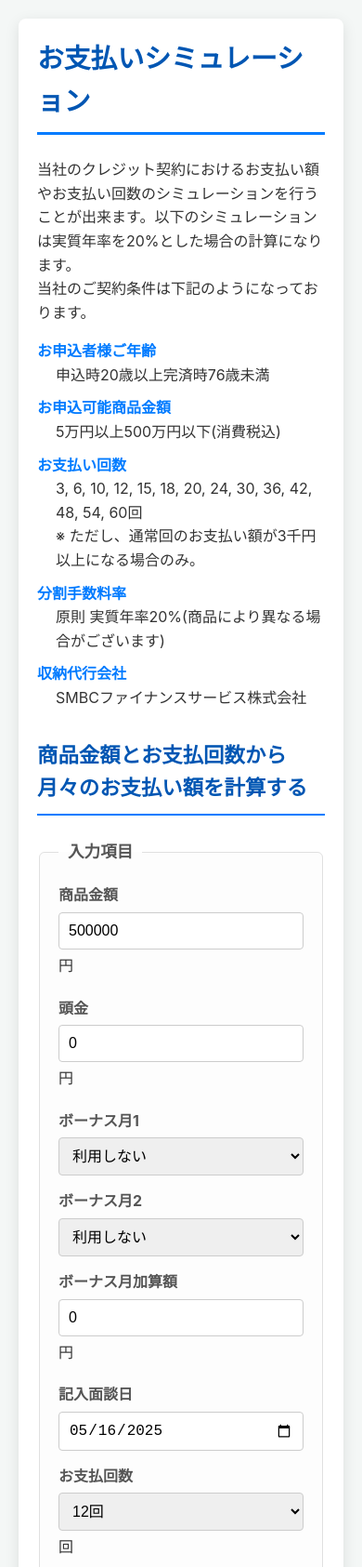
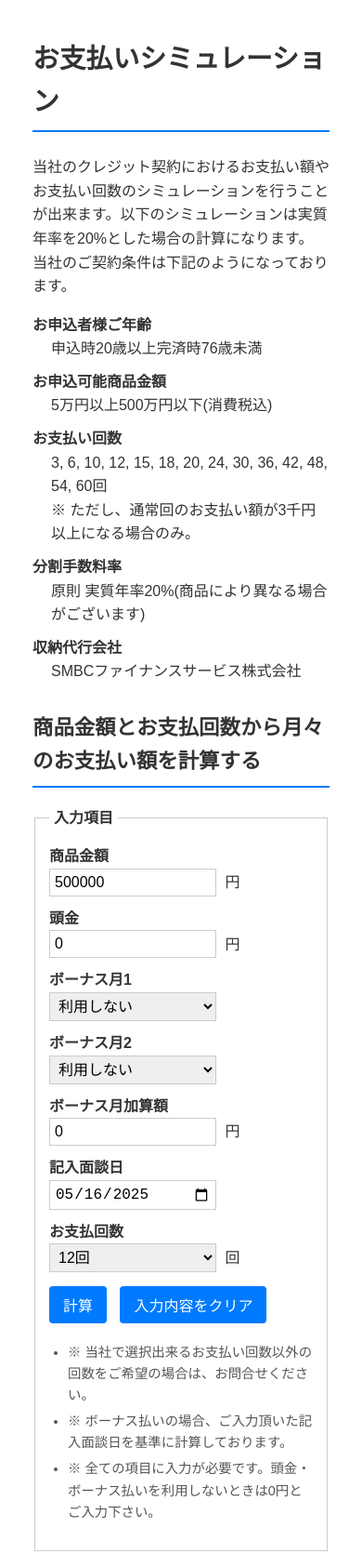
Before and after one commit to RyunosukeImai-ctrl/payment-simulator, a plain HTML site: page index.html in a window 390 px wide. Shown: the top 1685 px of the page at 93% size. Drawn offline with nearby package versions, Linux system fonts and the light colour scheme.

Commit message:
Update index.html

```diff
--- a/index.html
+++ b/index.html
@@ -7,47 +7,44 @@
         <title>お支払いシミュレーション</title>
         <meta name='robots' content='max-image-preview:large'/>
         <meta name="description" content="お支払いシミュレーション"/>
-        <!-- 外部CSSの読み込みは行いません -->
+        <!-- 元のテーマ・プラグインCSSの読み込みは行いません -->
 
-        <!-- シミュレーター専用スタイル -->
+        <!-- シミュレーター専用スタイル (元の画像のデザインを再現) -->
         <style type="text/css">
             /* 基本リセットと全体スタイル */
             body {
-                font-family: -apple-system, BlinkMacSystemFont, "Segoe UI", Roboto, "Helvetica Neue", Arial, sans-serif, "Apple Color Emoji", "Segoe UI Emoji", "Segoe UI Symbol";
+                font-family: Meiryo, "Hiragino Sans", "Noto Sans JP", sans-serif; /* 一般的なゴシック体 */
                 line-height: 1.6;
                 color: #333;
-                background-color: #f4f7f6; /* 薄いグレーの背景 */
+                background-color: #fff; /* 元画像に近い白背景 */
                 margin: 0;
                 padding: 20px;
-                display: flex;
-                justify-content: center;
-                align-items: flex-start; /* 上部に寄せる */
-                min-height: 100vh;
             }
 
-            .simulator-container {
-                background-color: #fff;
-                padding: 30px;
-                border-radius: 8px;
-                box-shadow: 0 4px 15px rgba(0, 0, 0, 0.1); /* 軽い影 */
-                max-width: 700px; /* 最大幅を設定 */
-                width: 100%; /* 幅を最大に */
-                box-sizing: border-box; /* パディングとボーダーを幅に含める */
+            .container { /* 元のサイト構造に寄せたクラス名を再現 */
+                max-width: 800px; /* コンテンツの最大幅 */
+                margin: 0 auto; /* 中央寄せ */
+                padding: 0 15px; /* 左右のパディング */
             }
 
-            h1, h2 {
-                color: #0056b3; /* 少し濃い青 */
-                border-bottom: 3px solid #007bff; /* メインの青で下線 */
-                padding-bottom: 10px;
-                margin-top: 0;
+            h1 {
+                color: #333; /* 元画像に近い黒っぽい色 */
+                border-bottom: 2px solid #007bff; /* 元画像に近い青の下線 */
+                padding-bottom: 8px;
+                margin-top: 20px;
                 margin-bottom: 25px;
-                font-size: 1.8rem; /* 見出しサイズ調整 */
+                font-size: 1.8rem;
+                font-weight: bold;
             }
 
             h2 {
+                 color: #333; /* 元画像に近い黒っぽい色 */
+                 border-bottom: 2px solid #007bff; /* 元画像に近い青の下線 */
+                 padding-bottom: 8px;
+                 margin-top: 30px;
+                 margin-bottom: 20px;
                  font-size: 1.4rem;
-                 border-bottom-width: 2px;
-                 margin-top: 30px;
+                 font-weight: bold;
             }
 
             p {
@@ -60,94 +57,101 @@
             dl dt {
                 font-weight: bold;
                 margin-top: 10px;
-                color: #007bff; /* 青色に */
+                /* 元画像では青くないので黒っぽい色に戻す */
+                color: #333;
             }
             dl dd {
                 margin-bottom: 8px;
                 margin-left: 20px;
             }
 
-            /* シミュレーターフォームのスタイル */
+            /* シミュレーターフォームのスタイル (元の画像のデザインを再現) */
             .calc-form {
                 margin-bottom: 30px;
             }
 
              .calc-form fieldset {
                  margin-bottom: 20px;
-                 padding: 20px;
-                 border: 1px solid #e0e0e0; /* 薄いグレーのボーダー */
-                 border-radius: 6px;
-                 background-color: #fdfdfd; /* わずかに白い背景 */
+                 padding: 15px; /* 元画像に近いパディング */
+                 border: 1px solid #ccc; /* 元画像に近い薄いグレーのボーダー */
+                 border-radius: 0; /* 角丸なし */
+                 background-color: #fff; /* 元画像に近い白背景 */
             }
              .calc-form legend {
                  font-weight: bold;
-                 padding: 0 10px;
-                 color: #555;
-                 font-size: 1.1rem;
+                 padding: 0 5px; /* 元画像に近いパディング */
+                 color: #333; /* 元画像に近い黒っぽい色 */
+                 font-size: 1rem; /* 元画像に近いサイズ */
+                 border-bottom: none; /* 凡例の下線なし */
+                 width: auto; /* フィールドセットの幅に合わせない */
             }
 
+            /* フォーム項目のレイアウト (元の画像のデザインを再現) */
             .form-item {
-                display: flex; /* ラベルと入力フィールドを横並びに */
-                align-items: center; /* 縦方向中央揃え */
-                margin-bottom: 15px;
+                /* ラベルと入力フィールドを縦に並べつつ、ラベル幅を揃えるためのスタイル */
+                margin-bottom: 10px; /* 元画像に近い余白 */
             }
 
             .form-item label {
-                display: inline-block;
+                display: inline-block; /* インラインブロック要素に */
                 font-weight: bold;
-                width: 200px; /* ラベル幅を固定 */
-                margin-right: 15px;
-                flex-shrink: 0; /* 縮小しない */
-                color: #555;
+                width: 180px; /* ラベル幅を固定 (元画像に近い幅) */
+                margin-right: 10px; /* ラベルと入力フィールドの間 */
+                vertical-align: middle; /* 中央揃え */
+                 color: #333; /* 元画像に近い黒っぽい色 */
             }
-             /* 円マークのラベルは幅を自動に */
+             /* 円マークなどの単位ラベル */
              .form-item label.unit {
-                 width: auto;
+                 width: auto; /* 幅固定を解除 */
                  margin-right: 0;
-                 margin-left: 5px;
+                 margin-left: 5px; /* 入力フィールドとの間のスペース */
                  font-weight: normal;
-                 color: #333;
+                 vertical-align: middle; /* 中央揃え */
+                 color: #333; /* 元画像に近い黒っぽい色 */
              }
-
 
             .form-item input[type="number"],
             .form-item select,
             .form-item input[type="date"] {
-                 flex-grow: 1; /* 残りの幅を占める */
-                 padding: 10px;
-                 border: 1px solid #ccc;
-                 border-radius: 4px;
+                 display: inline-block; /* インラインブロック要素に */
+                 width: 180px; /* 入力フィールドの幅を固定 (元画像に近い幅) */
+                 padding: 5px; /* 元画像に近いパディング */
+                 border: 1px solid #ccc; /* 元画像に近いボーダー */
+                 border-radius: 0; /* 角丸なし */
                  box-sizing: border-box; /* パディングとボーダーを幅に含める */
-                 font-size: 1rem;
-                 min-width: 150px; /* 最小幅 */
+                 font-size: 1rem; /* 元画像に近いサイズ */
+                 vertical-align: middle; /* 中央揃え */
             }
              .form-item input[type="date"] {
-                  /* 日付入力フィールドの幅を調整 */
-                 max-width: 200px;
+                 width: 180px; /* 日付入力フィールドも幅固定 */
              }
 
-
+            /* ボタンのスタイル (元の画像のデザインを再現) */
              .button-group {
-                 margin-top: 20px;
-                 text-align: center; /* ボタンを中央寄せ */
+                 margin-top: 15px; /* 元画像に近い上余白 */
+                 /* 中央寄せではなく、元画像のように左寄せ */
+                 /* text-align: left; */
              }
 
             .calc-form input[type="button"] {
-                 padding: 10px 20px;
-                 background-color: #007bff;
+                 padding: 8px 15px; /* 元画像に近いパディング */
+                 background-color: #007bff; /* 元画像に近い青 */
                  color: white;
                  border: none;
-                 border-radius: 5px;
+                 border-radius: 4px; /* 元画像に近い角丸 */
                  cursor: pointer;
                  font-size: 1rem;
-                 transition: background-color 0.3s ease; /* ホバーアニメーション */
-                 margin: 0 5px; /* ボタン間の隙間 */
+                 transition: background-color 0.2s ease; /* ホバーアニメーション */
+                 margin-right: 10px; /* ボタン間の隙間 */
+            }
+             .calc-form input[type="button"]:last-child {
+                  margin-right: 0;
              }
              .calc-form input[type="button"]:hover {
-                 background-color: #0056b3;
+                 background-color: #0056b3; /* ホバーで少し濃く */
              }
               .calc-form input[type="button"]:active {
-                 background-color: #004085;
+                 background-color: #004085; /* クリックでさらに濃く */
              }
 
 
@@ -156,94 +160,64 @@
                  font-size: 0.9rem;
                  color: #555;
                  padding-left: 20px;
-                 border-top: 1px dashed #e0e0e0; /* 上部に点線ボーダー */
-                 padding-top: 15px;
+                 /* 元画像にはないスタイルなので削除 */
+                 /* border-top: 1px dashed #e0e0e0; */
+                 /* padding-top: 15px; */
              }
              .calc-form ul li {
                  margin-bottom: 5px;
                  list-style-type: disc;
              }
 
-            /* シミュレーターの結果表示エリアのスタイル */
+            /* シミュレーターの結果表示エリアのスタイル (元の画像にはないため、シンプルに) */
             .calculation-result {
                 margin-top: 30px;
-                padding: 20px;
-                border: 1px solid #b3e5fc; /* 薄い水色のボーダー */
-                border-radius: 6px;
-                background-color: #e1f5fe; /* 薄い水色の背景 */
-                font-size: 1.1rem;
-                line-height: 1.8;
+                padding: 15px;
+                border: 1px solid #ccc; /* シンプルなボーダー */
+                border-radius: 5px; /* 角丸 */
+                background-color: #f8f8f8; /* 薄いグレー背景 */
+                font-size: 1rem;
+                line-height: 1.6;
             }
 
             .calculation-result h3 {
                 margin-top: 0;
-                margin-bottom: 20px;
-                color: #0277bd; /* 少し濃い水色 */
-                font-size: 1.3rem;
-                border-bottom: none; /* 見出しの共通下線を削除 */
-                padding-bottom: 0;
+                margin-bottom: 15px;
+                border-bottom: 1px dashed #ccc; /* 点線の下線 */
+                padding-bottom: 5px;
+                font-size: 1.2rem;
+                 color: #333; /* 黒っぽい色 */
             }
 
              .calculation-result p {
-                margin-bottom: 12px;
-                padding-bottom: 5px;
-                border-bottom: 1px dotted #b3e5fc; /* 点線の下線 */
+                margin-bottom: 10px;
+                /* 元画像にはないスタイルなので削除 */
+                /* padding-bottom: 5px; */
+                /* border-bottom: 1px dotted #b3e5fc; */
              }
-             .calculation-result p:last-of-type { /* 最後のp要素の下線を削除 */
-                border-bottom: none;
+             .calculation-result p:last-child { /* 最後のp要素の下線を削除 */
+                /* border-bottom: none; */
                 margin-bottom: 0;
                 padding-bottom: 0;
              }
 
             .calculation-result strong {
-                display: inline-block;
-                min-width: 200px; /* 項目名を揃える */
+                /* 元画像にはないスタイルなので調整または削除 */
+                display: inline-block; /* インラインブロック要素に */
+                min-width: 180px; /* ラベル幅に合わせて揃える */
                 margin-right: 10px;
-                color: #01579b; /* さらに濃い青 */
+                color: #333; /* 黒っぽい色 */
             }
 
             .calculation-result .note {
                 font-size: 0.9rem;
                 color: #d35400; /* オレンジ系の注意色 */
-                margin-top: 15px;
-                border-top: 1px dashed #d35400;
-                padding-top: 10px;
+                margin-top: 10px; /* 上余白 */
+                /* 元画像にはないスタイルなので調整または削除 */
+                /* border-top: 1px dashed #d35400; */
+                /* padding-top: 10px; */
              }
 
-             /* レスポンシブ対応 */
-             @media (max-width: 600px) {
-                 .simulator-container {
-                     padding: 20px;
-                 }
-                 .form-item {
-                     flex-direction: column; /* 縦積み */
-                     align-items: flex-start; /* 左寄せ */
-                 }
-                 .form-item label {
-                     width: auto; /* 幅固定を解除 */
-                     margin-right: 0;
-                     margin-bottom: 5px;
-                 }
-                  .form-item label.unit {
-                      margin-left: 0;
-                      margin-top: 5px;
-                  }
-                 .form-item input[type="number"],
-                 .form-item select,
-                 .form-item input[type="date"] {
-                     width: 100%; /* 幅を100%に */
-                     max-width: none; /* 最大幅制限解除 */
-                 }
-                 .calculation-result strong {
-                     min-width: auto; /* 幅固定を解除 */
-                     display: block; /* ブロック要素に */
-                     margin-bottom: 5px;
-                 }
-                 .calculation-result p {
-                     border-bottom: none; /* 下線なし */
-                     padding-bottom: 0;
-                 }
-             }
 
         </style>
 
@@ -290,19 +264,14 @@
                 // 結果エリア内の要素を探す
                 const firstPaymentDateElement = form.querySelector('#result-emp .first-payment-date');
 
-                if (!firstPaymentDateElement) {
-                    // 要素が見つからない場合は処理しない
+                // 結果エリアが表示されていない場合は日付も表示しない
+                if (!firstPaymentDateElement || document.getElementById('result-emp').innerHTML.trim() === '') {
+                     if(firstPaymentDateElement) firstPaymentDateElement.innerHTML = ''; // クリアしておく
                      return;
                 }
 
                  const interviewDateInput = form.querySelector('input[name="interviewDate"]');
                  const interviewDateValue = interviewDateInput ? interviewDateInput.value : '';
-
-                // 結果エリアがまだ表示されていない場合は日付も表示しない
-                if (document.getElementById('result-emp').innerHTML.trim() === '') {
-                     firstPaymentDateElement.innerHTML = ''; // クリアしておく
-                     return;
-                }
 
                 // 日付が入力されていない場合の表示
                 if (!interviewDateValue) {
@@ -385,8 +354,6 @@
                 // バリデーション
                 if (isNaN(price) || isNaN(frequency) || isNaN(dpay) || isNaN(bmonth1) || isNaN(bmonth2) || isNaN(baddpay) || !interviewDateValue) {
                     resultDiv.innerHTML = '<p style="color: red;">全ての項目に数値を入力し、記入面談日を選択してください。</p>';
-                    // 結果エリアに初回支払日エラーを表示
-                    displayFirstPaymentDate();
                     return;
                 }
 
@@ -407,9 +374,11 @@
                      return;
                  }
 
+
                 const advance = price - dpay; // 分割支払金元本
 
                 // frequency2perの引数はfrequency (1始まり)
+                // payment計算ロジックは元のコードを維持
                 const payment = advance + Math.floor(advance * (frequency2per(frequency) * 100) / 10000); // 分割支払金合計
 
                 // 手数料 = 分割支払金合計 - 分割支払金元本
@@ -421,37 +390,47 @@
 
                 let first, rest;
 
-                // 通常回支払額の計算
+                // 通常回支払額の計算 (元のコードを維持)
                 let totalMonthlyPayPortion = payment - bcount * baddpay; // ボーナス加算額を除いた分割支払金合計
                 if (totalMonthlyPayPortion < 0) totalMonthlyPayPortion = 0; // 念のためマイナスにならないように
 
                 rest = frequency > 0 ? Math.floor(totalMonthlyPayPortion / frequency / 100) * 100 : 0; // 通常回支払額
 
-                // 初回支払額の計算
+                // 初回支払額の計算 (元のコードのロジックに倣い修正)
                  const firstPaymentMonth = calcFDate(interviewDay); // 初回支払月
                  const isFirstMonthBonus = (firstPaymentMonth === bmonth1 || firstPaymentMonth === bmonth2); // 初回支払月がボーナス月か判定
 
-                // 初回支払額 = 分割支払金合計 - (2回目以降の通常回支払い合計) - (2回目以降のボーナス加算支払い合計)
-                 // frequencyが1の場合は通常回支払いはない
-                 const normalPayExceptFirst = (frequency > 1) ? rest * (frequency - 1) : 0;
+                 // 元コードの初回計算ロジックに近くなるよう再修正
+                 // 分割支払金合計から、各回の通常支払額とボーナス加算額を引いて、初回支払額を求める
+                 // payment = first + rest * (frequency - 1) + baddpay * bcount (元のコードの計算式と異なる？)
+                 // 元のコードの計算式: payment = advance + floor(...)
+                 // 元コードのrest計算式: rest = floor((payment - bcount * baddpay) / frequency / 100) * 100;
+                 // 元コードのfirst計算式: first = payment - rest * (frequency - 1) - bcount * baddpay;  (これが初回計算のベース)
+                 // ただし、初回がボーナス月の場合は baddpay を足す
+                 // first = first + baddpay (if isFirstMonthBonus)
 
-                 // 初回支払月がボーナス月の場合、bcountには初回が含まれるため、残りのボーナス回数は bcount - 1
-                 // 初回支払月がボーナス月でない場合、bcountに含まれるのは2回目以降のボーナス月全てなので、残りは bcount
-                 const remainingBonusCount = bcount - (isFirstMonthBonus ? 1 : 0);
-                 const bonusPayExceptFirst = remainingBonusCount * baddpay;
+                 let firstCalcBase = payment - rest * (frequency - 1);
+                 let bonusAmountAtFirst = 0;
+                 if (isFirstMonthBonus) {
+                     bonusAmountAtFirst = baddpay;
+                 }
 
-                 first = payment - normalPayExceptFirst - bonusPayExceptFirst;
+                 // 初回支払額は、分割支払金合計から、2回目以降の通常回支払いと、2回目以降のボーナス加算額を引いたもの
+                 const normalPaymentsAfterFirst = (frequency > 1) ? rest * (frequency - 1) : 0;
+                 const bonusPaymentsAfterFirst = (bcount - (isFirstMonthBonus ? 1 : 0)) * baddpay;
+
+                 first = payment - normalPaymentsAfterFirst - bonusPaymentsAfterFirst;
 
 
                  // --- 結果表示 ---
                  let resultsHtml = '<h3>計算結果</h3>';
-                 resultsHtml += `<p class="first-payment-date"></p>`; // 初回支払日表示用
+                 resultsHtml += `<p class="first-payment-date"></p>`; // 初回支払日表示用 (ここに後からJSで日付を入れる)
 
                  resultsHtml += `<p><strong>手数料額:</strong> ${fee.toLocaleString()} 円</p>`; // 手数料表示を追加
 
                  resultsHtml += `<p><strong>第1回目お支払い額:</strong> ${first.toLocaleString()} 円`;
                  if (isFirstMonthBonus && baddpay > 0) {
-                     resultsHtml += ` (ボーナス月)`;
+                     resultsHtml += ` (ボーナス月加算あり)`;
                  }
                  resultsHtml += `</p>`;
 
@@ -464,15 +443,12 @@
 
                  // ボーナス加算額がある場合のみ、ボーナス回のお支払い額を表示
                  if (baddpay > 0) {
-                     let bonusDisplayCount = bcount;
+                     let bonusOnlyCount = bcount - (isFirstMonthBonus ? 1 : 0); // 初回を除くボーナス回数
+
+                     if (bonusOnlyCount > 0) {
+                         resultsHtml += `<p><strong>ボーナス回(${bonusOnlyCount}回)のお支払い額:</strong> ${(baddpay + rest).toLocaleString()} 円</p>`;
                           if (isFirstMonthBonus) {
-                          bonusDisplayCount = bcount - 1;
-                     }
-                     if (bonusDisplayCount > 0) {
-                         resultsHtml += `<p><strong>ボーナス回(${bonusDisplayCount}回)のお支払い額:</strong> ${(baddpay + rest).toLocaleString()} 円</p>`;
-                         // 初回がボーナス加算支払いを含む場合の補足
-                         if (isFirstMonthBonus) {
-                             resultsHtml += `<p class="note">※ 第1回目がボーナス月の場合、第1回目支払額を参照してください。</p>`;
+                             resultsHtml += `<p class="note">※ 第1回目がボーナス月加算支払いを含む場合、第1回目支払額を参照してください。</p>`;
                          }
                      } else if (bcount === 1 && isFirstMonthBonus) {
                          // ボーナス回数が1回だけでそれが初回だった場合
@@ -489,14 +465,13 @@
 
                  resultDiv.innerHTML = resultsHtml;
 
-                 // 初回支払日を表示エリアに追加
+                 // 初回支払日を表示エリアに追加 (結果HTMLをセットした後に呼び出す)
                  displayFirstPaymentDate();
 
                  // 当社で選択可能な回数かどうかの注意書き
                 if (frequencycheck(frequency) === false) {
                     const checkMsg = document.createElement('p');
-                    checkMsg.style.color = 'orange';
-                    checkMsg.classList.add('note'); // 注意書きスタイル適用
+                    checkMsg.style.color = 'orange'; /* 元画像に近い注意書きの色 */
                     checkMsg.innerText = `※ 注意: 支払回数「${frequency}回」は当社で選択出来る支払回数と異なる場合がございますので、計算結果は参考数値としてご利用下さい。`;
                     resultDiv.appendChild(checkMsg);
                 }
@@ -505,8 +480,7 @@
                  // ボーナス加算額がある場合でも、通常回支払額が3000円未満の場合は注意書きを表示
                  if (rest < 3000 && frequency > 1) { // 1回払いは除く
                      const checkMsg = document.createElement('p');
-                     checkMsg.style.color = 'orange';
-                     checkMsg.classList.add('note'); // 注意書きスタイル適用
+                     checkMsg.style.color = 'orange'; /* 元画像に近い注意書きの色 */
                      checkMsg.innerText = `※ 注意: 計算結果の通常回のお支払い額(${rest.toLocaleString()}円)は、当社の契約条件である3千円を下回っています。`;
                      resultDiv.appendChild(checkMsg);
                  }
@@ -528,7 +502,6 @@
                  if (interviewDateInput) {
                      interviewDateInput.value = today; // 日付フィールドを今日に戻す
                  }
-
 
                 const resultDiv = document.getElementById('result-emp');
                 if (resultDiv) {
@@ -581,9 +554,10 @@
 
     </head>
     <body>
-        <!-- シミュレーター全体を囲むコンテナを追加 -->
-        <div class="simulator-container">
-            <header>
+        <!-- 元のサイト構造に寄せたコンテナクラスを使用 -->
+        <div class="container">
+            <div class="main-section"> <!-- 元の構造に寄せたクラス名 -->
+                <div class="entry-body"> <!-- 元の構造に寄せたクラス名 -->
                     <h1>お支払いシミュレーション</h1>
                     <p>
                         当社のクレジット契約におけるお支払い額やお支払い回数のシミュレーションを行うことが出来ます。以下のシミュレーションは実質年率を20%とした場合の計算になります。<br>当社のご契約条件は下記のようになっております。
@@ -602,9 +576,7 @@
                         <dt>収納代行会社</dt>
                         <dd>SMBCファイナンスサービス株式会社</dd>
                     </dl>
-            </header>
 
-            <section class="calculator-section">
                     <h2>商品金額とお支払回数から月々のお支払い額を計算する</h2>
                     <form id="KS_calcEMP" action="#" name="KS_calcEMP" class="calc-form">
                         <fieldset>
@@ -673,8 +645,10 @@
                             <!-- 計算結果が表示されるエリア -->
                         </div>
                     </form>
-            </section>
-        </div>
+                    <!-- 不要なフォームセクションを削除済み -->
+                </div><!-- [ /.entry-body ] -->
+            </div><!-- [ /.main-section ] -->
+        </div><!-- [ /.container ] -->
         <!-- site-bodyなどの不要な要素は削除 -->
     </body>
 </html>
```
Lines whose indentation alone changed are shown as unchanged.
